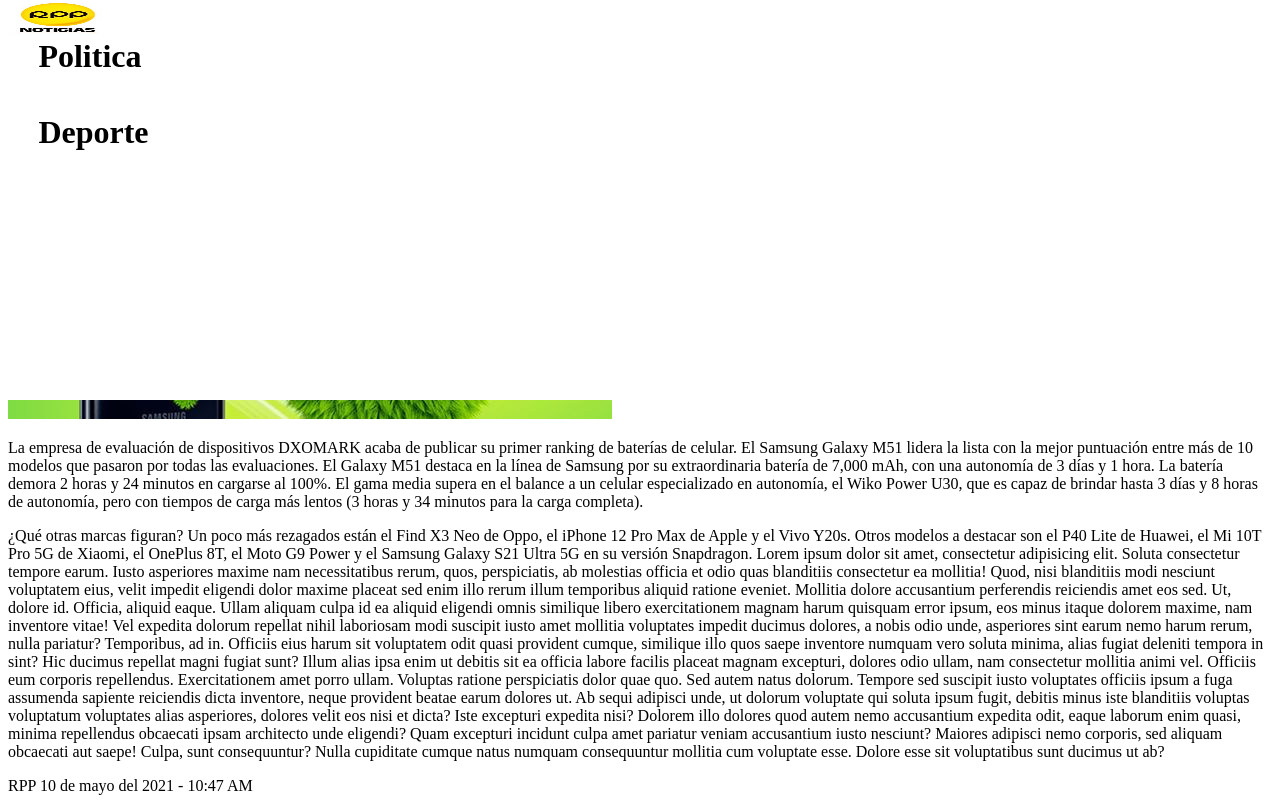
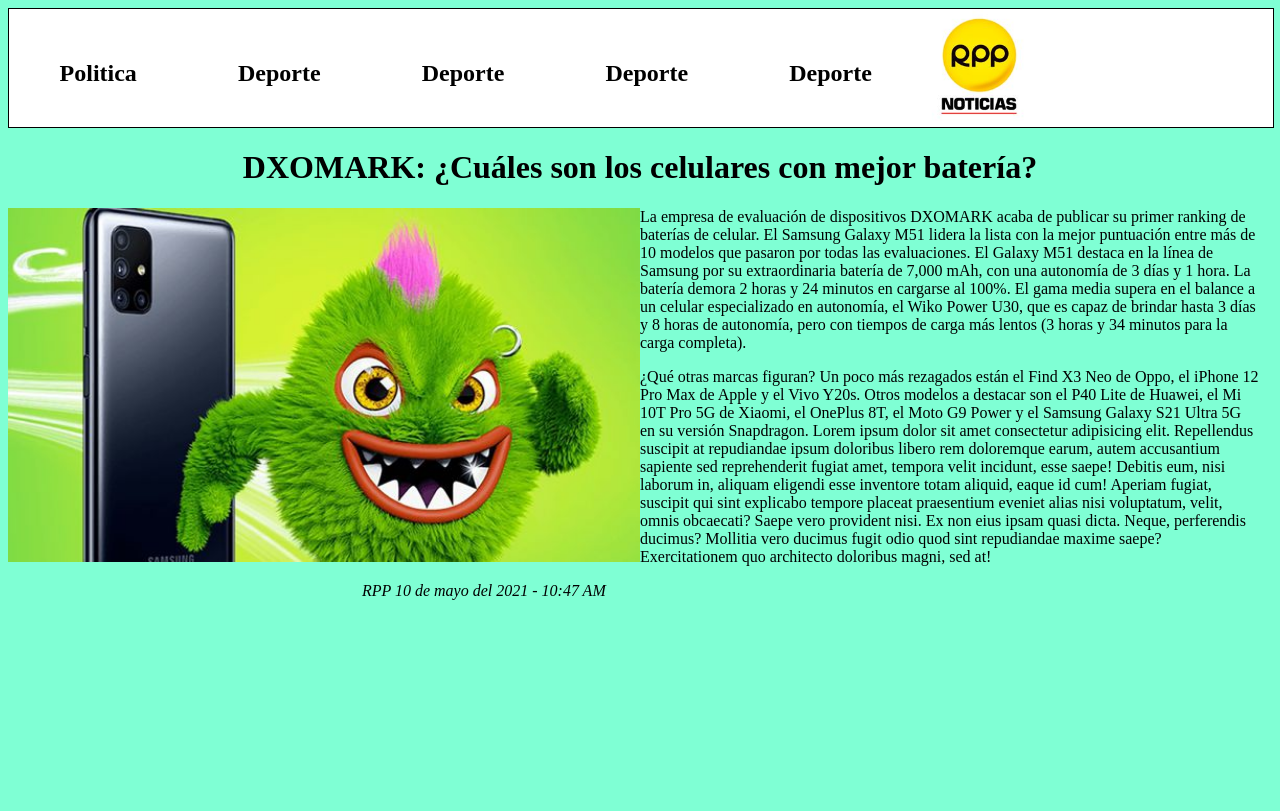
Before and after one commit to samm821/DISE-O-WEB, a plain HTML site: page sesion 14/noticiaPersonalizada.html in a window 1280 px wide. Drawn offline with Linux system fonts and the light colour scheme.

Commit message:
noticia personalizada

```diff
--- a/sesion 14/CSS/estiloNoticia2.css
+++ b/sesion 14/CSS/estiloNoticia2.css
@@ -1,25 +1,42 @@
 #rppIcono{
     width: 9%;
     height: 9%;
-    float: left;
 }
 
-header{
-    position: fixed;
-    top: 0px;
-    left: 0px;
-    width: 100%;
+#header{
+    position: sticky;
+    width:100%;
+    border: 1px solid;
     background-color: white;
-    vertical-align:middle;
-    height: 50%;
-
 }
 
-header h1{
-
-        margin: 3%;
+#header h2{
+    margin: 4%;
+    float:left;
 }
 
-#divTitulo{
-    top: 9%;
+#articulo #titulo{
+    font-weight: bolder;
+    text-align: center;
 }
+
+
+#articulo #imagenNoticia {
+   float: left;
+   width: 50%;
+   height: 50%;
+}
+
+#articulo p{
+    text-justify:distribute-all-lines;
+    width: 99%;
+}
+
+#datos{
+    position: relative;
+    left: 28%;
+}
+
+body{
+    background-color:aquamarine;
+}
--- a/sesion 14/noticiaPersonalizada.html
+++ b/sesion 14/noticiaPersonalizada.html
@@ -8,11 +8,11 @@
     <link rel="stylesheet" href="CSS/estiloNoticia2.css">
 </head>
 <body>
-    <header><img id="rppIcono" src="img/rpp_icono.jpg" alt="rpp Noticias">
-    <h1>Politica</h1> <h1>Deporte</h1> </header>
-    <div id="divTitulo"><h1 id="titulo">DXOMARK: ¿Cuáles son los celulares con mejor batería?</h1></div>
+    <div id="header"><img id="rppIcono" src="img/rpp_icono.jpg" alt="rpp Noticias">
+    <h2>Politica</h2> <h2>Deporte</h2> <h2>Deporte</h2> <h2>Deporte</h2> <h2>Deporte</h2></div>
 
     <div id="articulo">
+        <h1 id="titulo">DXOMARK: ¿Cuáles son los celulares con mejor batería?</h1>
         <img src="img/banner.jpg" alt="banner" id="imagenNoticia">
         <p>
         La empresa de evaluación de dispositivos DXOMARK acaba de publicar su primer ranking de baterías de celular.
@@ -20,22 +20,15 @@
         El Galaxy M51 destaca en la línea de Samsung por su extraordinaria batería de 7,000 mAh, con una autonomía de 3 días y 1 hora. La batería demora 2 horas y 24 minutos en cargarse al 100%.
         El gama media supera en el balance a un celular especializado en autonomía, el Wiko Power U30, que es capaz de brindar hasta 3 días y 8 horas de autonomía, pero con tiempos de carga más lentos (3 horas y 34 minutos para la carga completa).
         </p>
+        <p>¿Qué otras marcas figuran?
+            Un poco más rezagados están el Find X3 Neo de Oppo, el iPhone 12 Pro Max de Apple y el Vivo Y20s.
+            Otros modelos a destacar son el P40 Lite de Huawei, el Mi 10T Pro 5G de Xiaomi, el OnePlus 8T, el Moto G9 Power y el Samsung Galaxy S21 Ultra 5G en su versión Snapdragon.
+            Lorem ipsum dolor sit amet consectetur adipisicing elit. Repellendus suscipit at repudiandae ipsum doloribus libero rem doloremque earum, autem accusantium sapiente sed reprehenderit fugiat amet, tempora velit incidunt, esse saepe!
+            Debitis eum, nisi laborum in, aliquam eligendi esse inventore totam aliquid, eaque id cum! Aperiam fugiat, suscipit qui sint explicabo tempore placeat praesentium eveniet alias nisi voluptatum, velit, omnis obcaecati?
+            Saepe vero provident nisi. Ex non eius ipsam quasi dicta. Neque, perferendis ducimus? Mollitia vero ducimus fugit odio quod sint repudiandae maxime saepe? Exercitationem quo architecto doloribus magni, sed at!
+        </p>
+        <em id="datos">RPP 10 de mayo del 2021 - 10:47 AM</em>
     </div>
-    <div>
-        ¿Qué otras marcas figuran?
-        Un poco más rezagados están el Find X3 Neo de Oppo, el iPhone 12 Pro Max de Apple y el Vivo Y20s.
-        Otros modelos a destacar son el P40 Lite de Huawei, el Mi 10T Pro 5G de Xiaomi, el OnePlus 8T, el Moto G9 Power y el Samsung Galaxy S21 Ultra 5G en su versión Snapdragon.
-    Lorem ipsum dolor sit amet, consectetur adipisicing elit. Soluta consectetur tempore earum. Iusto asperiores maxime nam necessitatibus rerum, quos, perspiciatis, ab molestias officia et odio quas blanditiis consectetur ea mollitia!
-    Quod, nisi blanditiis modi nesciunt voluptatem eius, velit impedit eligendi dolor maxime placeat sed enim illo rerum illum temporibus aliquid ratione eveniet. Mollitia dolore accusantium perferendis reiciendis amet eos sed.
-    Ut, dolore id. Officia, aliquid eaque. Ullam aliquam culpa id ea aliquid eligendi omnis similique libero exercitationem magnam harum quisquam error ipsum, eos minus itaque dolorem maxime, nam inventore vitae!
-    Vel expedita dolorum repellat nihil laboriosam modi suscipit iusto amet mollitia voluptates impedit ducimus dolores, a nobis odio unde, asperiores sint earum nemo harum rerum, nulla pariatur? Temporibus, ad in.
-    Officiis eius harum sit voluptatem odit quasi provident cumque, similique illo quos saepe inventore numquam vero soluta minima, alias fugiat deleniti tempora in sint? Hic ducimus repellat magni fugiat sunt?
-    Illum alias ipsa enim ut debitis sit ea officia labore facilis placeat magnam excepturi, dolores odio ullam, nam consectetur mollitia animi vel. Officiis eum corporis repellendus. Exercitationem amet porro ullam.
-    Voluptas ratione perspiciatis dolor quae quo. Sed autem natus dolorum. Tempore sed suscipit iusto voluptates officiis ipsum a fuga assumenda sapiente reiciendis dicta inventore, neque provident beatae earum dolores ut.
-    Ab sequi adipisci unde, ut dolorum voluptate qui soluta ipsum fugit, debitis minus iste blanditiis voluptas voluptatum voluptates alias asperiores, dolores velit eos nisi et dicta? Iste excepturi expedita nisi?
-    Dolorem illo dolores quod autem nemo accusantium expedita odit, eaque laborum enim quasi, minima repellendus obcaecati ipsam architecto unde eligendi? Quam excepturi incidunt culpa amet pariatur veniam accusantium iusto nesciunt?
-    Maiores adipisci nemo corporis, sed aliquam obcaecati aut saepe! Culpa, sunt consequuntur? Nulla cupiditate cumque natus numquam consequuntur mollitia cum voluptate esse. Dolore esse sit voluptatibus sunt ducimus ut ab?
-    </div>
-    <div id="datos"><p>RPP 10 de mayo del 2021 - 10:47 AM</p></div>
+
 </body>
 </html>
```
